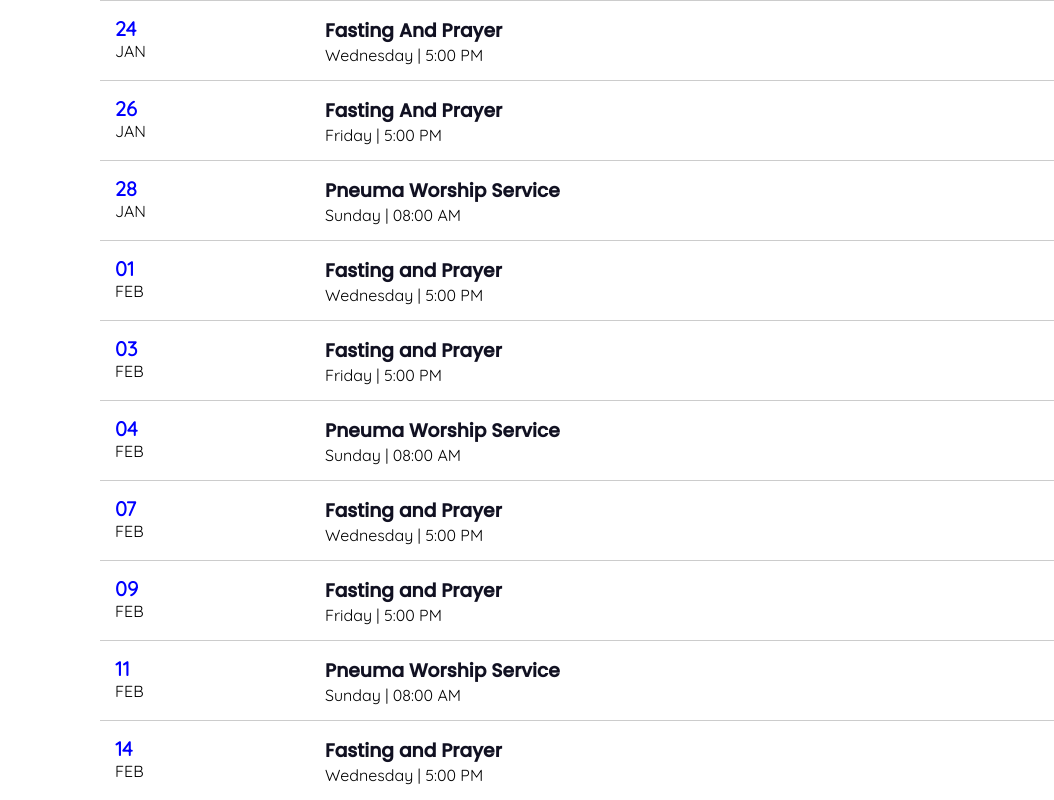
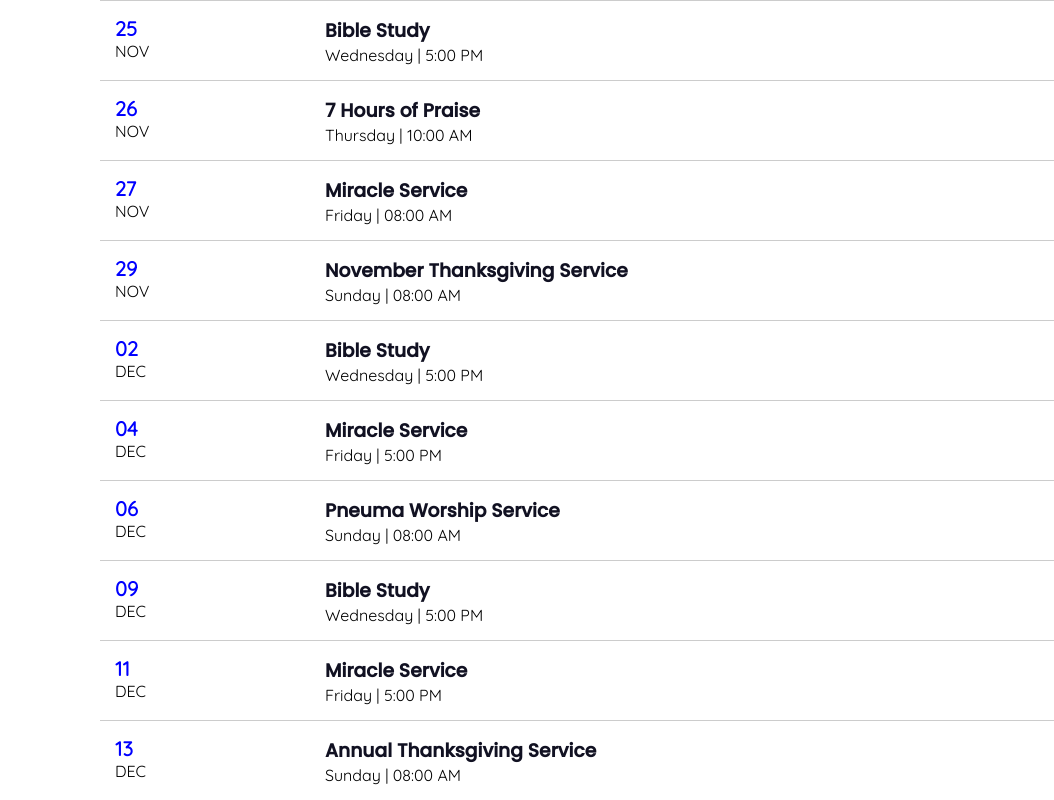
Before and after one commit to Ramoni-adogu/RM-Bayelsa, a plain HTML site: page static/html/events.html in a window 1280 px wide. Shown: the part 540-1340 px from the top of the page, 0-1054 px from the left. Drawn offline with Linux system fonts and the light colour scheme.

Commit message:
Adjusted the offline message to connect to internet; added events to eventsData.json; adjusted the read testimonies next and previous buttons.

```diff
--- a/static/html/events.html
+++ b/static/html/events.html
@@ -140,8 +140,8 @@
     <section class="events-container">
         <div id="eventsWrapper"></div>
     </section>
-    <div id="offline-modal">
-        <div><i class="fa fa-exclamation-triangle" aria-hidden="true"></i> You're viewing offline. For fully loaded images, contents and latest updates, please connect to a network and refresh page.</div>
+    <div id="offline-modal" style="font-size: 14px;">
+        <div><i class="fa fa-exclamation-triangle" aria-hidden="true"></i> Check your network connection!</div>
     </div>
     <footer class="copyright-show">
         <div class="chat-section">
--- a/static/js/eventsData.json
+++ b/static/js/eventsData.json
@@ -1,112 +1,112 @@
 [{
         "name": "Pneuma Worship Service",
-        "date": "2024-01-21",
+        "date": "2026-11-22",
+        "time": "08:00:00",
+        "description": "Special Holy Ghost Sunday Worship Service.",
+        "location": "Church Auditorium"
+    },
+    {
+        "name": "Bible Study",
+        "date": "2026-11-25",
+        "time": "17:00:00",
+        "description": "Digging deep into God's word and understanding the scriptures.",
+        "location": "Church Auditorium"
+    },
+    {
+        "name": "7 Hours of Praise",
+        "date": "2026-11-26",
+        "time": "10:00:00",
+        "description": "Creating an atmosphere of glory through undiluted worship to the King.",
+        "location": "Church Auditorium"
+    },
+    {
+        "name": "Miracle Service",
+        "date": "2026-11-27",
+        "time": "08:00:00",
+        "description": "Encountering the God of miracles and testimonies",
+        "location": "Church Auditorium"
+    },
+    {
+        "name": "November Thanksgiving Service",
+        "date": "2026-11-29",
+        "time": "08:00:00",
+        "description": "A special service to thank God for His goodness and mercy throughout the month of November.",
+        "location": "Church Auditorium"
+    },
+    {
+        "name": "Bible Study",
+        "date": "2026-12-02",
+        "time": "17:00:00",
+        "description": "Digging deep into God's word and understanding the scriptures.",
+        "location": "Church Auditorium"
+    },
+    {
+        "name": "Miracle Service",
+        "date": "2026-12-04",
+        "time": "17:00:00",
+        "description": "Encountering the God of miracles and testimonies",
+        "location": "Church Auditorium"
+    },
+    {
+        "name": "Pneuma Worship Service",
+        "date": "2026-12-06",
         "time": "08:00:00",
         "description": "Special Sunday Holy Ghost Worship Service.",
         "location": "Church Auditorium"
     },
     {
-        "name": "Fasting And Prayer",
-        "date": "2024-01-24",
+        "name": "Bible Study",
+        "date": "2026-12-09",
         "time": "17:00:00",
-        "description": "Covenant Pilgrimage fasting and prayers for 2024.",
+        "description": "Digging deep into God's word and understanding the scriptures.",
         "location": "Church Auditorium"
     },
     {
-        "name": "Fasting And Prayer",
-        "date": "2024-01-26",
+        "name": "Miracle Service",
+        "date": "2026-12-11",
         "time": "17:00:00",
-        "description": "Covenant Pilgrimage fasting and prayers for 2024.",
+        "description": "Encountering the God of miracles and testimonies",
+        "location": "Church Auditorium"
+    },
+    {
+        "name": "Annual Thanksgiving Service",
+        "date": "2026-12-13",
+        "time": "08:00:00",
+        "description": "A special service to thank God for His goodness and mercy throughout the year.",
+        "location": "Church Auditorium"
+    },
+    {
+        "name": "Bible Study",
+        "date": "2026-12-16",
+        "time": "17:00:00",
+        "description": "Digging deep into God's word and understanding the scriptures.",
+        "location": "Church Auditorium"
+    },
+    {
+        "name": "Miracle Service",
+        "date": "2026-12-18",
+        "time": "17:00:00",
+        "description": "Encountering the God of miracles and testimonies",
         "location": "Church Auditorium"
     },
     {
         "name": "Pneuma Worship Service",
-        "date": "2024-01-28",
+        "date": "2026-12-20",
         "time": "08:00:00",
         "description": "Special Sunday Holy Ghost Worship Service.",
         "location": "Church Auditorium"
     },
     {
-        "name": "Fasting and Prayer",
-        "date": "2023-02-01",
-        "time": "17:00:00",
-        "description": "Covenant Pilgrimage fasting and prayers for 2024.",
+        "name": "Wind and Fire Conference",
+        "date": "2026-12-23",
+        "time": "16:00:00",
+        "description": "Annual conference of the Holy Spirit.",
         "location": "Church Auditorium"
     },
     {
-        "name": "Fasting and Prayer",
-        "date": "2023-02-03",
-        "time": "17:00:00",
-        "description": "Covenant Pilgrimage fasting and prayers for 2024.",
-        "location": "Church Auditorium"
-    },
-    {
-        "name": "Pneuma Worship Service",
-        "date": "2024-02-04",
-        "time": "08:00:00",
-        "description": "Special Sunday Holy Ghost Worship Service.",
-        "location": "Church Auditorium"
-    },
-    {
-        "name": "Fasting and Prayer",
-        "date": "2024-02-07",
-        "time": "17:00:00",
-        "description": "Covenant Pilgrimage fasting and prayers for 2024.",
-        "location": "Church Auditorium"
-    },
-    {
-        "name": "Fasting and Prayer",
-        "date": "2024-02-09",
-        "time": "17:00:00",
-        "description": "Covenant Pilgrimage fasting and prayers for 2024.",
-        "location": "Church Auditorium"
-    },
-    {
-        "name": "Pneuma Worship Service",
-        "date": "2024-02-11",
-        "time": "08:00:00",
-        "description": "Special Sunday Holy Ghost Worship Service.",
-        "location": "Church Auditorium"
-    },
-    {
-        "name": "Fasting and Prayer",
-        "date": "2024-02-14",
-        "time": "17:00:00",
-        "description": "Covenant Pilgrimage fasting and prayers for 2024.",
-        "location": "Church Auditorium"
-    },
-    {
-        "name": "Fasting and Prayer",
-        "date": "2024-02-16",
-        "time": "17:00:00",
-        "description": "Covenant Pilgrimage fasting and prayers for 2024.",
-        "location": "Church Auditorium"
-    },
-    {
-        "name": "Pneuma Worship Service",
-        "date": "2024-02-18",
-        "time": "08:00:00",
-        "description": "Special Sunday Holy Ghost Worship Service.",
-        "location": "Church Auditorium"
-    },
-    {
-        "name": "Fasting and Prayer",
-        "date": "2024-02-21",
-        "time": "17:00:00",
-        "description": "Covenant Pilgrimage fasting and prayers for 2024.",
-        "location": "Church Auditorium"
-    },
-    {
-        "name": "Fasting and Prayer",
-        "date": "2024-02-23",
-        "time": "17:00:00",
-        "description": "Covenant Pilgrimage fasting and prayers for 2024.",
-        "location": "Church Auditorium"
-    },
-    {
-        "name": "Pneuma Worship Service",
-        "date": "2024-02-25",
-        "time": "08:00:00",
+        "name": "Crossover Service",
+        "date": "2026-12-31",
+        "time": "22:00:00",
         "description": "Special Sunday Holy Ghost Worship Service.",
         "location": "Church Auditorium"
     }
```
Also changed, not shown: index.html (+2 -2 lines), static/html/history.html (+2 -2 lines), static/html/read-testimony.html (+61 -17 lines), static/html/testimony.html (+2 -2 lines), static/html/wind-and-fire-registration.html (+2 -2 lines).
